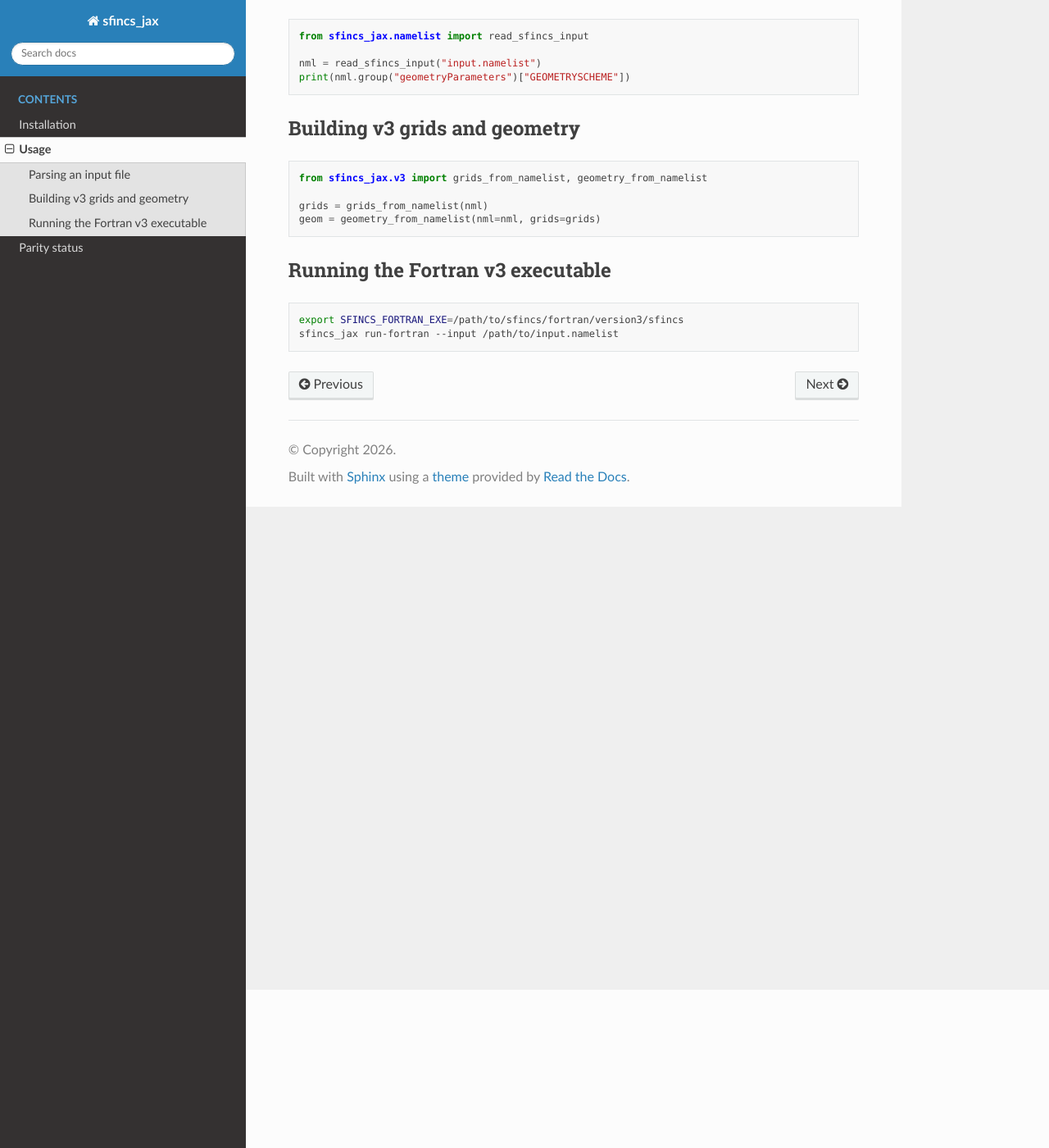
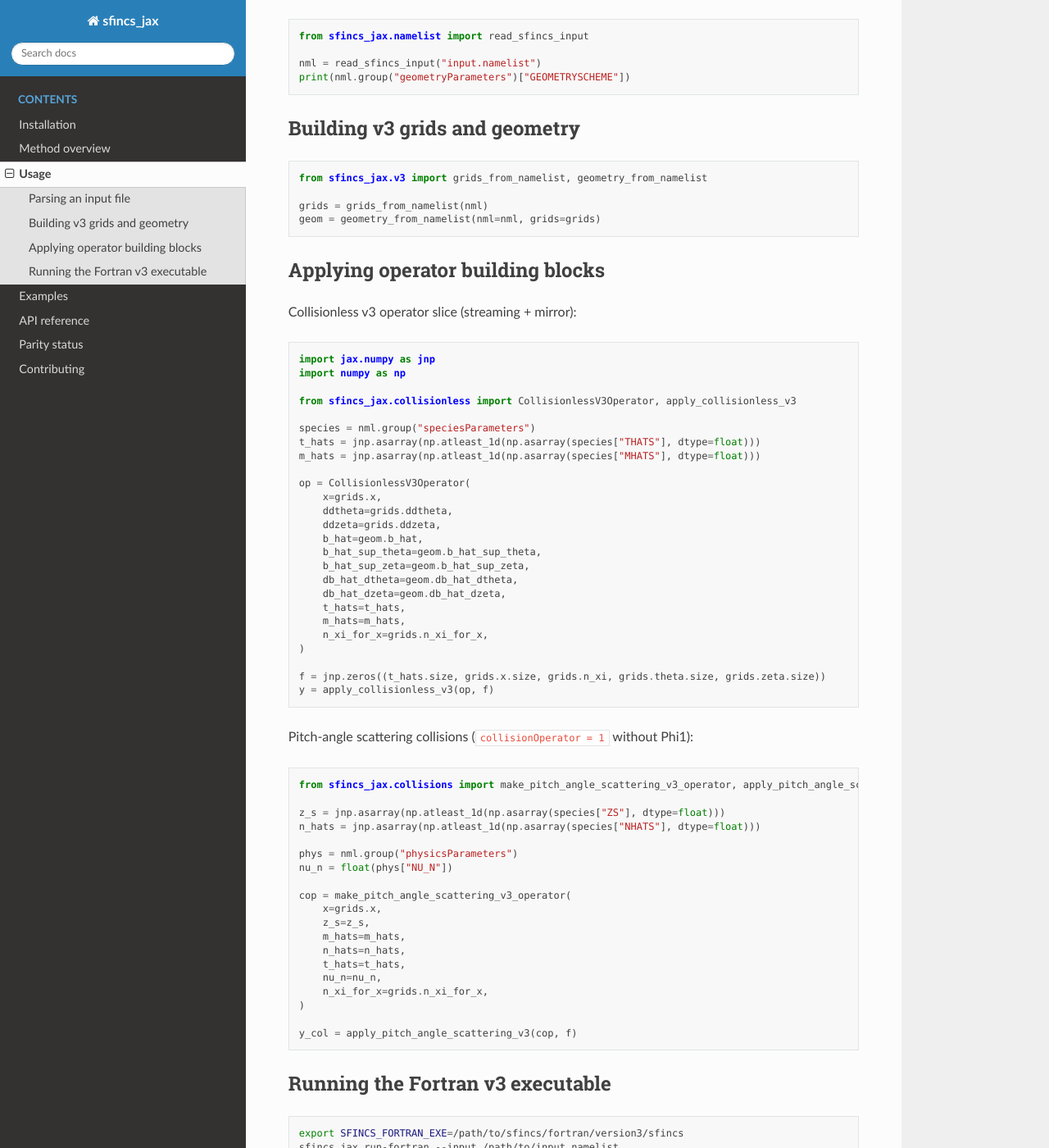
Before and after one commit to uwplasma/sfincs_jax, a Sphinx documentation site: the page built from docs/usage.rst, in a window 1280 px wide and 1400 px high, scrolled down 193 px. Shown: the whole window at 82% size. Built offline with Sphinx 7.4.7 and the Read the Docs theme 3.1.0, drawn with Linux system fonts in a browser that asks for light colours.

```diff
--- a/docs/conf.py
+++ b/docs/conf.py
@@ -1,8 +1,15 @@
 from __future__ import annotations
+
+import sys
+from pathlib import Path
 
 project = "sfincs_jax"
 copyright = "2026"
 author = "sfincs_jax contributors"
+
+_REPO_ROOT = Path(__file__).resolve().parents[1]
+if str(_REPO_ROOT) not in sys.path:
+    sys.path.insert(0, str(_REPO_ROOT))
 
 extensions = [
     "sphinx.ext.autodoc",
--- a/docs/index.rst
+++ b/docs/index.rst
@@ -8,5 +8,9 @@ sfincs_jax
    :caption: Contents
 
    installation
+   method
    usage
+   examples
+   api
    parity
+   contributing
--- a/docs/parity.rst
+++ b/docs/parity.rst
@@ -6,10 +6,13 @@ Implemented (parity-tested)
 
 - v3 grids: ``theta``, ``zeta``, ``x`` (including the v3 polynomial/Stieltjes ``x`` grid)
 - Boozer geometryScheme=4 (simplified W7-X model): ``BHat`` and derivatives
+- Collisionless v3 operator slice: streaming + mirror (parity vs PETSc binaries for one example)
+- Pitch-angle scattering collisions (``collisionOperator=1`` without Phi1): diagonal parity vs PETSc binaries for one small example
 
 Not yet implemented
 -------------------
 
-- Full kinetic solve (matrix assembly, linear/nonlinear solve, Rosenbluth potentials, collision operators)
+- Full kinetic solve (residual/Jacobian assembly, linear/nonlinear solve, Rosenbluth potentials)
+- Full linearized Fokker-Planck collision operator (``collisionOperator=0``)
 - VMEC-based geometry schemes and radial interpolation
 - Writing JAX outputs to ``sfincsOutput.h5`` with full dataset coverage
--- a/docs/usage.rst
+++ b/docs/usage.rst
@@ -21,6 +21,63 @@ Building v3 grids and geometry
    grids = grids_from_namelist(nml)
    geom = geometry_from_namelist(nml=nml, grids=grids)
 
+Applying operator building blocks
+---------------------------------
+
+Collisionless v3 operator slice (streaming + mirror):
+
+.. code-block:: python
+
+   import jax.numpy as jnp
+   import numpy as np
+
+   from sfincs_jax.collisionless import CollisionlessV3Operator, apply_collisionless_v3
+
+   species = nml.group("speciesParameters")
+   t_hats = jnp.asarray(np.atleast_1d(np.asarray(species["THATS"], dtype=float)))
+   m_hats = jnp.asarray(np.atleast_1d(np.asarray(species["MHATS"], dtype=float)))
+
+   op = CollisionlessV3Operator(
+       x=grids.x,
+       ddtheta=grids.ddtheta,
+       ddzeta=grids.ddzeta,
+       b_hat=geom.b_hat,
+       b_hat_sup_theta=geom.b_hat_sup_theta,
+       b_hat_sup_zeta=geom.b_hat_sup_zeta,
+       db_hat_dtheta=geom.db_hat_dtheta,
+       db_hat_dzeta=geom.db_hat_dzeta,
+       t_hats=t_hats,
+       m_hats=m_hats,
+       n_xi_for_x=grids.n_xi_for_x,
+   )
+
+   f = jnp.zeros((t_hats.size, grids.x.size, grids.n_xi, grids.theta.size, grids.zeta.size))
+   y = apply_collisionless_v3(op, f)
+
+Pitch-angle scattering collisions (``collisionOperator = 1`` without Phi1):
+
+.. code-block:: python
+
+   from sfincs_jax.collisions import make_pitch_angle_scattering_v3_operator, apply_pitch_angle_scattering_v3
+
+   z_s = jnp.asarray(np.atleast_1d(np.asarray(species["ZS"], dtype=float)))
+   n_hats = jnp.asarray(np.atleast_1d(np.asarray(species["NHATS"], dtype=float)))
+
+   phys = nml.group("physicsParameters")
+   nu_n = float(phys["NU_N"])
+
+   cop = make_pitch_angle_scattering_v3_operator(
+       x=grids.x,
+       z_s=z_s,
+       m_hats=m_hats,
+       n_hats=n_hats,
+       t_hats=t_hats,
+       nu_n=nu_n,
+       n_xi_for_x=grids.n_xi_for_x,
+   )
+
+   y_col = apply_pitch_angle_scattering_v3(cop, f)
+
 Running the Fortran v3 executable
 --------------------------------
 
```
Also changed, not shown: README.md (+23 -2 lines), docs/api.rst (added, +29 -0 lines), docs/contributing.rst (added, +32 -0 lines), docs/examples.rst (added, +21 -0 lines), docs/installation.rst (+15 -0 lines), docs/method.rst (added, +53 -0 lines), 1 other file.
